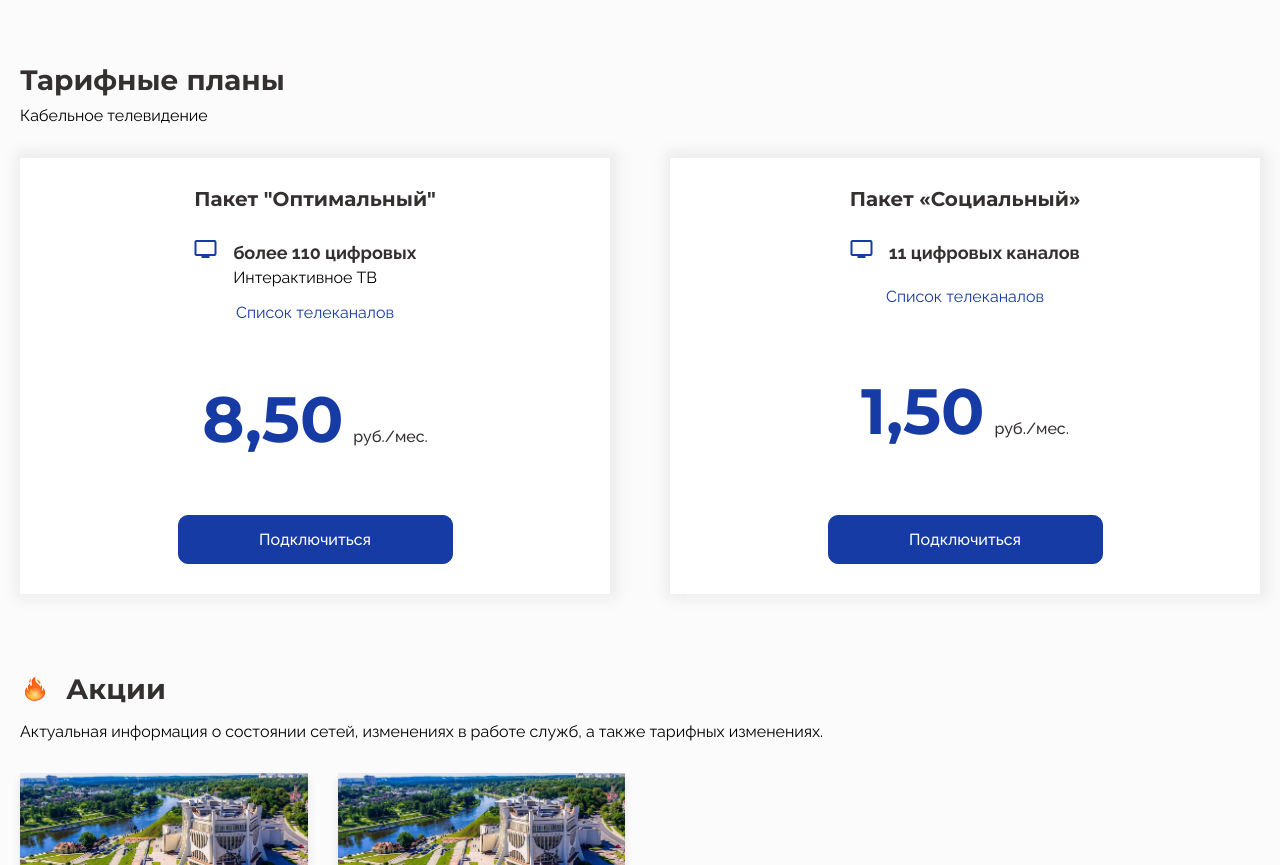
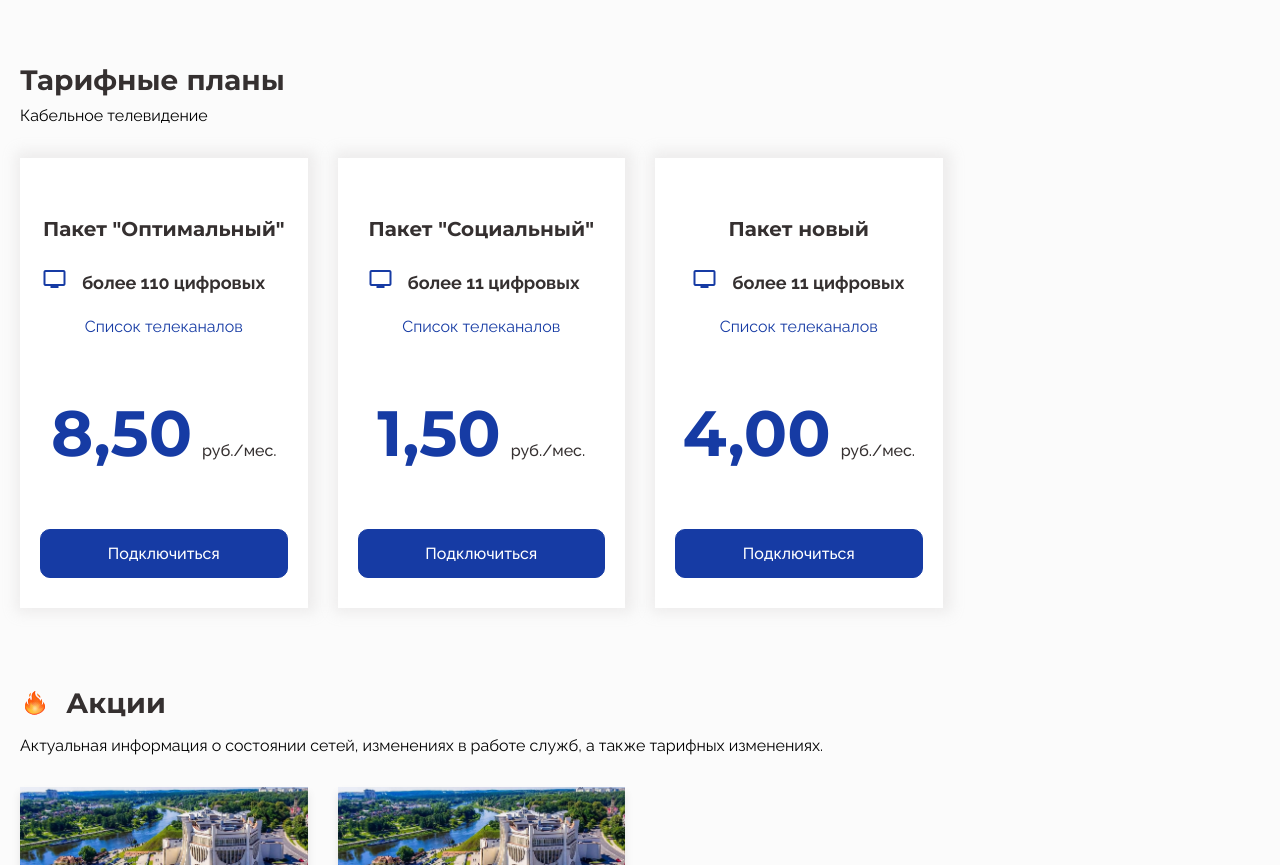
Before and after one commit to anastasiakonushok/grin-web, a plain HTML site: page tv-page.html in a window 1280 px wide. Shown: the part 1080-1945 px from the top of the page. Drawn offline with nearby package versions, Linux system fonts and the light colour scheme.

Commit message:
change tv page

```diff
--- a/tv-page.html
+++ b/tv-page.html
@@ -81,7 +81,7 @@
             <p>Без дополнительных устройств </p>
           </div>
           <div class="flex section-plus__box"><img src="./img/phone-icon.svg" alt="">
-            <p>Заявка на подключение по телефону    </p>
+            <p>Заявка на подключение по телефону</p>
           </div>
         </div>
       </div>
@@ -91,10 +91,26 @@
         <div class="swiper-tariff__info flex">
           <div class="title">
             <h2>Тарифные планы</h2>
-            <p>Кабельное телевидение </p>
+            <p>Кабельное телевидение</p>
+          </div>
+          <div class="swiper-tariff__nav">
+            <div class="swiper-tariff-prev swiper-nav-hover">
+              <svg width="40" height="40" viewBox="0 0 40 40" fill="none" xmlns="http://www.w3.org/2000/svg">
+                <circle cx="20" cy="20" r="19.5" fill="none" transform="rotate(-180 20 20)" stroke="#163BA4"></circle>
+                <path d="M21.7803 25.0303C21.5141 25.2966 21.0974 25.3208 20.8038 25.1029L20.7197 25.0303L16.2197 20.5303C15.9534 20.2641 15.9292 19.8474 16.1471 19.5538L16.2197 19.4697L20.7197 14.9697C21.0126 14.6768 21.4874 14.6768 21.7803 14.9697C22.0466 15.2359 22.0708 15.6526 21.8529 15.9462L21.7803 16.0303L17.8107 20L21.7803 23.9697C22.0732 24.2626 22.0732 24.7374 21.7803 25.0303Z" fill="#163BA4"></path>
+              </svg>
+            </div>
+            <div class="swiper-tariff-next swiper-nav-hover">
+              <svg width="40" height="40" viewBox="0 0 40 40" fill="none" xmlns="http://www.w3.org/2000/svg">
+                <circle cx="20" cy="20" r="19.5" fill="none" stroke="#163BA4"></circle>
+                <path d="M18.2197 14.9697C18.4859 14.7034 18.9026 14.6792 19.1962 14.8971L19.2803 14.9697L23.7803 19.4697C24.0466 19.7359 24.0708 20.1526 23.8529 20.4462L23.7803 20.5303L19.2803 25.0303C18.9874 25.3232 18.5126 25.3232 18.2197 25.0303C17.9534 24.7641 17.9292 24.3474 18.1471 24.0538L18.2197 23.9697L22.1893 20L18.2197 16.0303C17.9268 15.7374 17.9268 15.2626 18.2197 14.9697Z" fill="#163BA4"></path>
+              </svg>
             </div>
           </div>
-        <div class="section-tv">
+        </div>
+        <div class="swiper swiper-tariff">
+          <div class="swiper-wrapper swiper-tariff__wrapp">
+            <div class="swiper-slide swiper-tariff__slide">
               <div class="tariff-box">
                 <div class="tariff-box__info">
                   <h3>Пакет "Оптимальный"</h3>
@@ -102,22 +118,40 @@
                       <svg width="23" height="18" viewBox="0 0 23 18" fill="none" xmlns="http://www.w3.org/2000/svg">
                         <path d="M20.5 0H2.5C1.4 0 0.5 0.9 0.5 2V14C0.5 15.1 1.4 16 2.5 16H7.5V18H15.5V16H20.5C21.6 16 22.49 15.1 22.49 14L22.5 2C22.5 0.9 21.6 0 20.5 0ZM20.5 14H2.5V2H20.5V14Z" fill="#163BA4"></path>
                       </svg></span><span>
-                  <div class="title">более 110 цифровых</div><span>Интерактивное ТВ</span></span></div><a href="./all-chanel.html">Список телеканалов</a>
+                      <div class="title">более 110 цифровых</div></span></div><a href="./all-chanel.html">Список телеканалов</a>
                 </div>
                 <div class="tariff-box__price"> <span class="price">8,50</span><span class="value">руб./мес.  </span></div>
-            <div class="tariff-box__btn"> <a href="">Подключиться        </a></div>
+                <div class="tariff-box__btn"> <a href="">Подключиться             </a></div>
               </div>
+            </div>
+            <div class="swiper-slide swiper-tariff__slide">
               <div class="tariff-box">
                 <div class="tariff-box__info">
-              <h3>Пакет «Социальный»</h3>
+                  <h3>Пакет "Социальный"</h3>
                   <div class="tv flex"> <span>
                       <svg width="23" height="18" viewBox="0 0 23 18" fill="none" xmlns="http://www.w3.org/2000/svg">
                         <path d="M20.5 0H2.5C1.4 0 0.5 0.9 0.5 2V14C0.5 15.1 1.4 16 2.5 16H7.5V18H15.5V16H20.5C21.6 16 22.49 15.1 22.49 14L22.5 2C22.5 0.9 21.6 0 20.5 0ZM20.5 14H2.5V2H20.5V14Z" fill="#163BA4"></path>
                       </svg></span><span>
-                  <div class="title">11 цифровых каналов</div></span></div><a href="./all-chanel.html">Список телеканалов</a>
+                      <div class="title">более 11 цифровых</div></span></div><a href="./all-chanel.html">Список телеканалов</a>
                 </div>
                 <div class="tariff-box__price"> <span class="price">1,50</span><span class="value">руб./мес.  </span></div>
-            <div class="tariff-box__btn"> <a href="">Подключиться                                                 </a></div>
+                <div class="tariff-box__btn"> <a href="">Подключиться</a></div>
+              </div>
+            </div>
+            <div class="swiper-slide swiper-tariff__slide">
+              <div class="tariff-box">
+                <div class="tariff-box__info">
+                  <h3>Пакет новый</h3>
+                  <div class="tv flex"> <span>
+                      <svg width="23" height="18" viewBox="0 0 23 18" fill="none" xmlns="http://www.w3.org/2000/svg">
+                        <path d="M20.5 0H2.5C1.4 0 0.5 0.9 0.5 2V14C0.5 15.1 1.4 16 2.5 16H7.5V18H15.5V16H20.5C21.6 16 22.49 15.1 22.49 14L22.5 2C22.5 0.9 21.6 0 20.5 0ZM20.5 14H2.5V2H20.5V14Z" fill="#163BA4"></path>
+                      </svg></span><span>
+                      <div class="title">более 11 цифровых</div></span></div><a href="./all-chanel.html">Список телеканалов</a>
+                </div>
+                <div class="tariff-box__price"> <span class="price">4,00</span><span class="value">руб./мес.  </span></div>
+                <div class="tariff-box__btn"> <a href="">Подключиться                                                        </a></div>
+              </div>
+            </div>
           </div>
         </div>
       </div>
```
Lines whose indentation alone changed are shown as unchanged.
